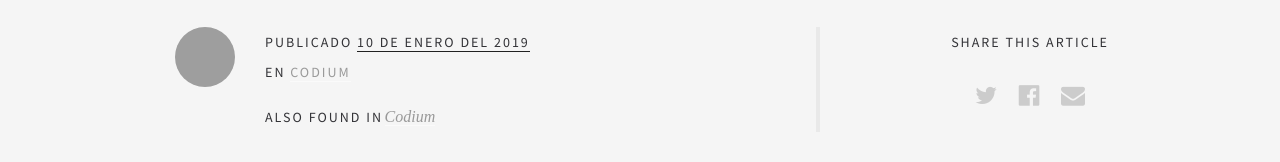
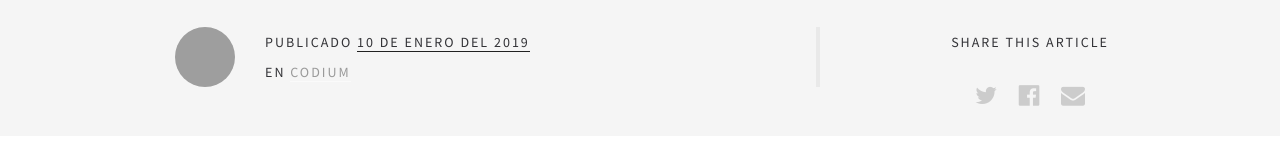
Before and after one commit to CodiumTeam/CodiumTeam.github.io, a Jekyll site: the page built from _posts/2019-01-10-la-receta-de-codium-resultados-calidad-sostenibilidad.markdown, in a window 1280 px wide. Shown: the part 2808-2970 px from the top of the page. Built offline with Jekyll 4.4.1, drawn with Linux system fonts in a browser that asks for light colours; some web fonts are replaced; grey boxes are pictures that could not be loaded.

Commit message:
removes other categories on blog pages

```diff
--- a/_includes/footer-single.html
+++ b/_includes/footer-single.html
@@ -26,19 +26,6 @@
                 </span></p>
                 <p><a href="{{ page.author_url  | prepend: site.baseurl }}">{{ page.author_name | capitalize }}</a> en <a href='{{ "/category/" | append: page.categories.first | prepend: site.baseurl }}'>{{ page.categories.first | capitalize }}</a></p>
 
-                <div class="other-catergories">
-                    <h3>Also found in</h3>
-
-                    <ul>
-                        {% for category in page.categories %}
-                        <li>
-                            <a href='{{ "/category/" | append: page.categories.first | prepend: site.baseurl }}'>{{ category | capitalize }}</a>
-                            {% if forloop.last %}{% else %},{% endif %}
-                        </li>
-                        {% endfor %}
-                    </ul>
-                </div>
-
             </div>
         </div><!-- end col -->
         <div class="col-xs-12 col-sm-4">
```
